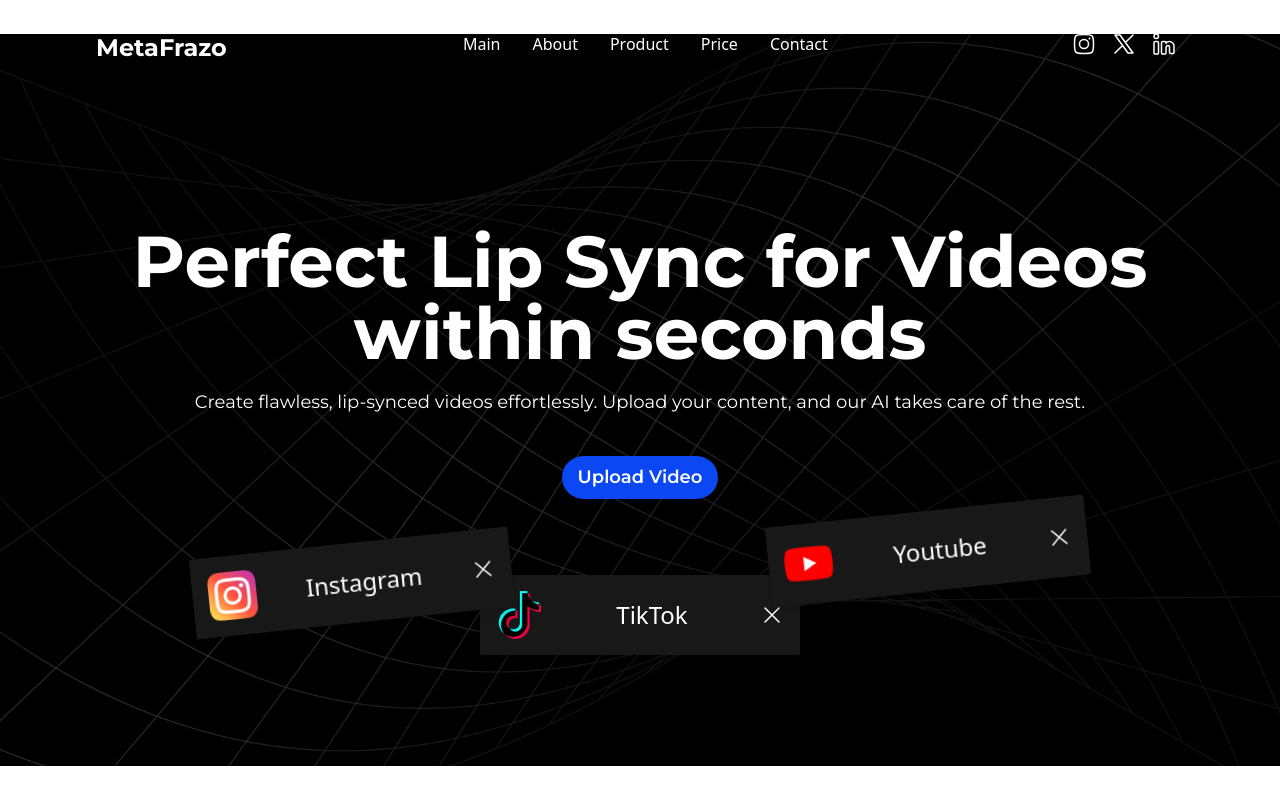
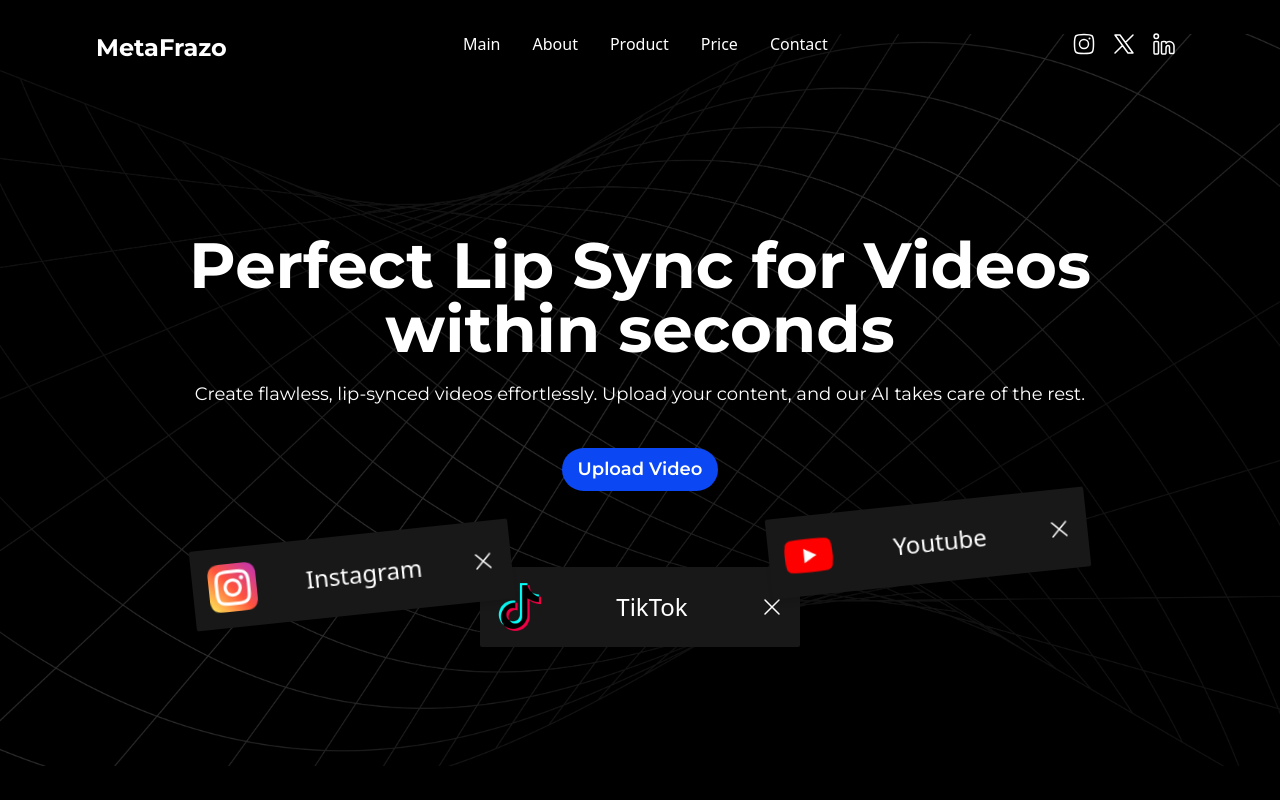
Before and after one commit to harshit960/metafrazo, a React (Vite) app in the folder frontend/: page / in a window 1280 px wide. Shown: the top 800 px of the page. Built offline with nearby package versions, Linux system fonts and the light colour scheme.

Commit message:
refactor: Update MainText component font size and alignment

```diff
--- a/frontend/src/components/MainText.jsx
+++ b/frontend/src/components/MainText.jsx
@@ -5,7 +5,7 @@ function MainText() {
         <>
             <div className="flex flex-col items-center justify-center ">
 
-                <div className="text-[72px] flex  font-montserrat text-white font-bold text-center leading-none	">
+                <div className="text-[64px] flex  font-montserrat text-white font-bold text-center leading-none	">
                     Perfect Lip Sync for Videos
                     <br />
                 {/* </div>
--- a/frontend/src/index.css
+++ b/frontend/src/index.css
@@ -3,8 +3,7 @@
 @tailwind utilities;
 
 body{
-    cursor: hidden;
-
+background-color: black;
 }
 
 .cursor, .cursor2 {
```
